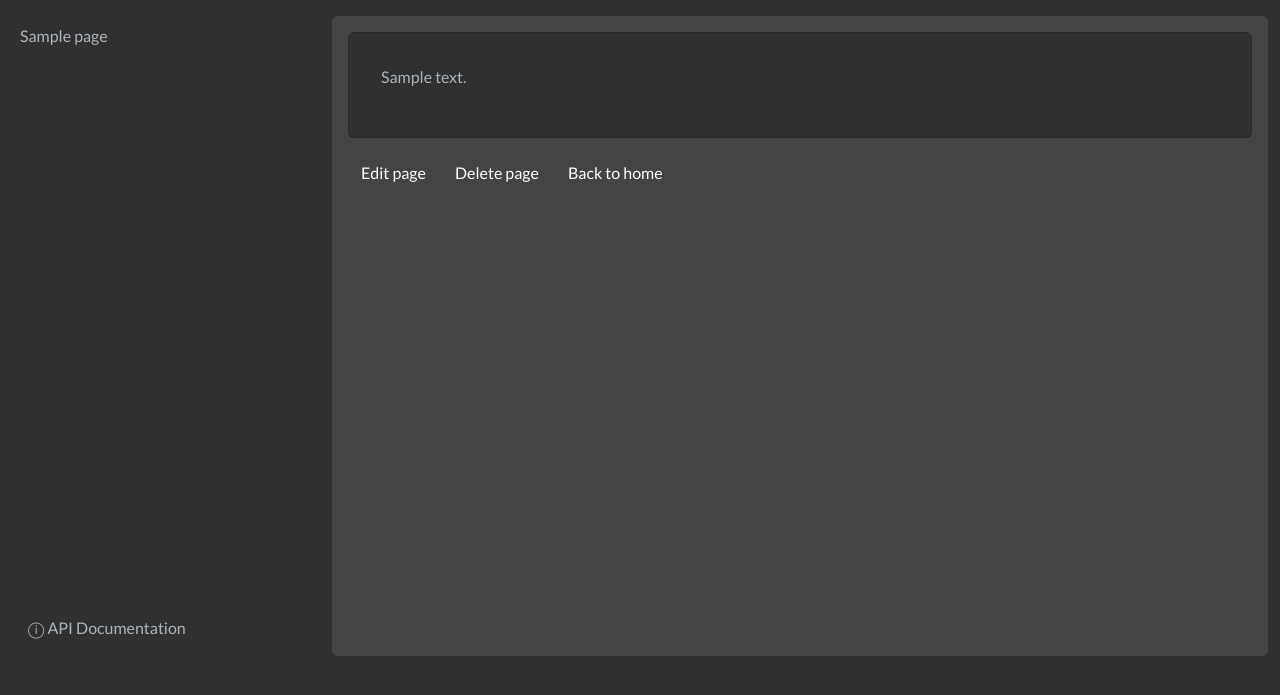
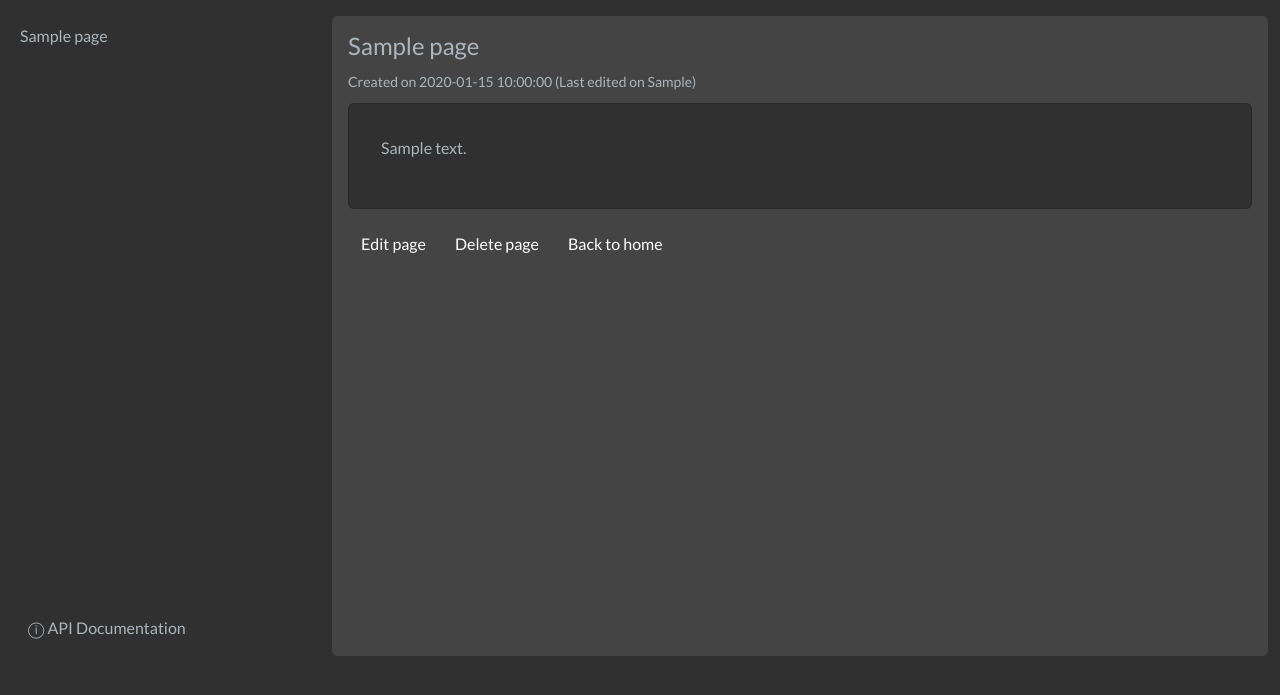
Before and after one commit to signebedi/wiki-flask, a Flask app: template templates/page.html.jinja in a window 1280 px wide. Shown: the part 72-767 px from the top of the page. Run offline with Flask 3, Linux system fonts and the light colour scheme; the template is opened without the code that fills it: most values are stand-ins (such as "Sample title", 1, 10 or a date in 2020).

Commit message:
Added: last_edited and created_on fields (#3)

```diff
--- a/app.py
+++ b/app.py
@@ -4,6 +4,7 @@ from bson.objectid import ObjectId
 import markdown
 import os
 import yaml
+import datetime
 
 def parse_content_as_markdown(content):
     return markdown.markdown(content)
@@ -24,12 +25,15 @@ class MongoDocument:
         self.trash = db[trash_name]
 
     def create(self, data):
+        data['created_at'] = datetime.datetime.now()
+        data['last_edited'] = datetime.datetime.now()
         return self.collection.insert_one(data).inserted_id
 
     def find_one(self, document_id):
         return self.collection.find_one({'_id': ObjectId(document_id)})
 
     def update_one(self, document_id, data):
+        data['last_edited'] = datetime.datetime.now()
         return self.collection.update_one({'_id': ObjectId(document_id)}, {'$set': data})
 
     def delete(self, document_id):
--- a/templates/page.html.jinja
+++ b/templates/page.html.jinja
@@ -11,6 +11,10 @@ View - {{ page.title|e }}
 
 
 {% block content %}
+<div style="padding-bottom: 10px;">
+<h4>{{ page.title|e }}</h4> <small>Created on {{ page.created_at }} (Last edited on {{ page.last_edited }})</small>
+</div>
+
 <div class="card p-3">
     <div class="card-body">
         <p>{{ page.content|safe }}</p>
```
